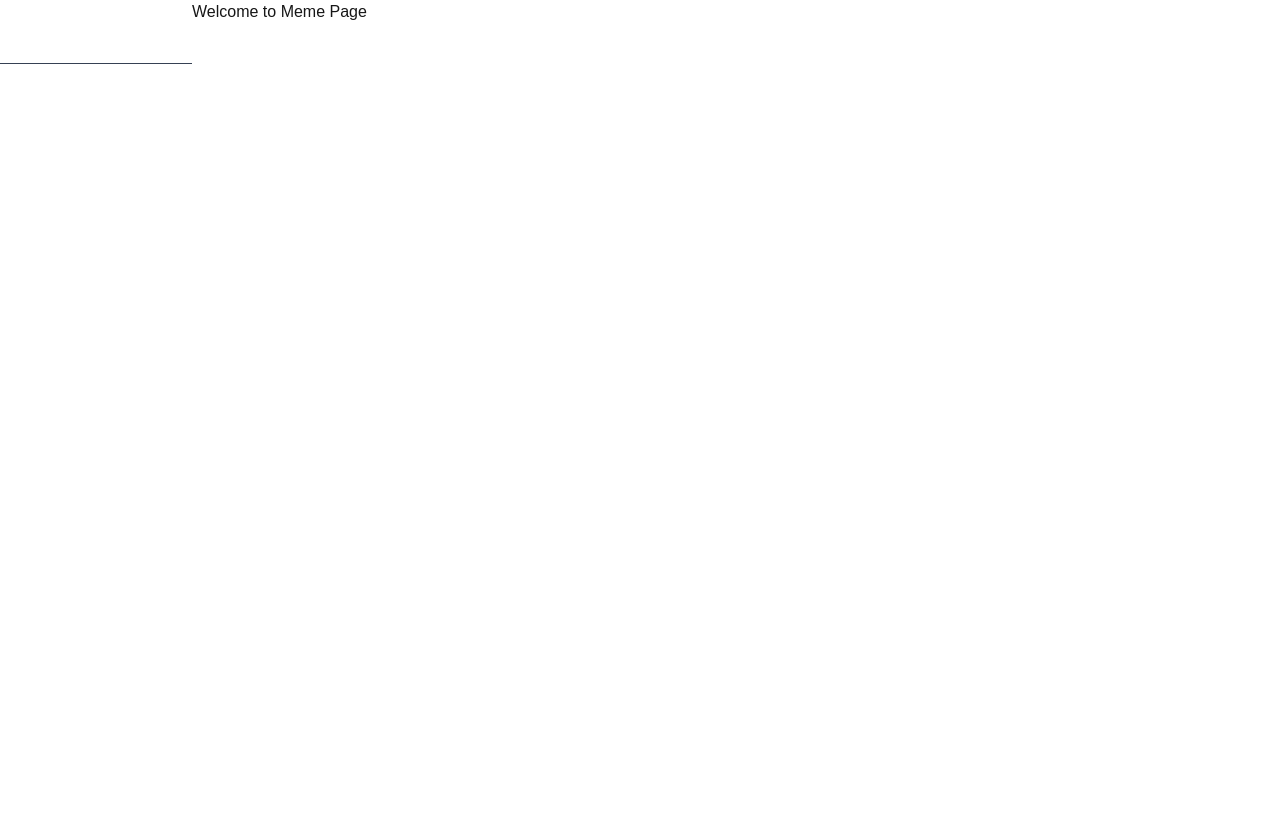
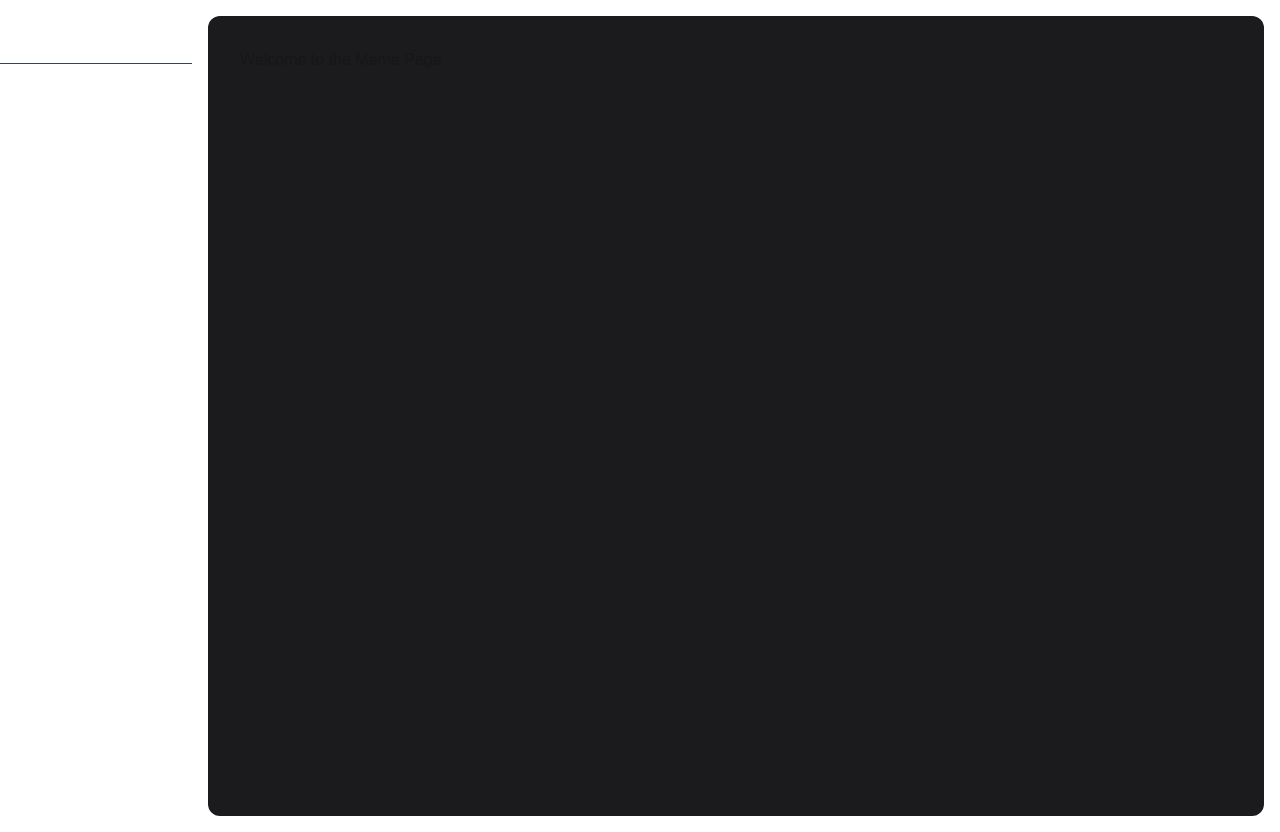
Before and after one commit to Diptech-hub/bhannk, a Next.js app: page /meme in a window 1280 px wide. Before the commit the page ends 800 px from the top, so only its background shows below. Built offline with nearby package versions, Linux system fonts and the light colour scheme.

Commit message:
sidebar fixed, pages update

```diff
--- a/src/app/_components/sidebar.tsx
+++ b/src/app/_components/sidebar.tsx
@@ -1,7 +1,7 @@
 "use client";
 
 import Link from "next/link";
-import { Key, ReactNode, useState } from "react";
+import { Key, ReactNode } from "react";
 import { AiOutlineMenu, AiOutlineClose } from "react-icons/ai";
 import { LiaMoneyCheckAltSolid } from "react-icons/lia";
 import { FaBitcoin, FaCoins } from "react-icons/fa6";
@@ -13,8 +13,12 @@ interface SideMenu {
   link: string;
 }
 
-export default function SideBar() {
-  const [isCollapsed, setIsCollapsed] = useState(false);
+interface SideBarProps {
+  isCollapsed: boolean;
+  setIsCollapsed: (collapsed: boolean) => void;
+}
+export default function SideBar({ isCollapsed, setIsCollapsed }: SideBarProps) {
+  // const [isCollapsed, setIsCollapsed] = useState(false);
 
   const menus: SideMenu[] = [
     {
@@ -38,7 +42,7 @@ export default function SideBar() {
   ];
 
   return (
-    <div className={`h-screen text-white flex flex-col ${isCollapsed ? "w-16" : "w-48"} transition-all duration-300`}>
+    <div className={`fixed top-0 left-0 h-screen text-white flex flex-col ${isCollapsed ? "w-16" : "w-48"} transition-all duration-300`}>
       <div className="flex items-center justify-between h-16 border-b border-gray-700 p-4">
         {!isCollapsed && (
           <h1 className="text-lg font-bold">
@@ -54,7 +58,7 @@ export default function SideBar() {
       <div className="flex-1 flex flex-col justify-between overflow-hidden">
         <nav className="mt-10">
           {menus.map((menu) => (
-            <Link href={menu.link} key={menu.id}>
+            <Link href={menu.link} key={menu.id} prefetch={true}>
               <div
                 className={`flex items-center py-3 px-4 rounded transition duration-300 hover:bg-[#1B1A1D] hover:text-white-400 ${
                   isCollapsed ? "justify-center" : ""}`}
--- a/src/app/crypto/page.tsx
+++ b/src/app/crypto/page.tsx
@@ -1,7 +1,8 @@
-export default function Cypto() {
+export default function Crypto() {
+
     return (
-      <div>
-        <p>Welcome to Cypto Page</p>
+      <div className="m-4 bg-[#1B1A1D] h-screen rounded-xl">
+        <p className="p-8">Welcome to the Crypto Page </p>
       </div>
     );
   }
--- a/src/app/layout.tsx
+++ b/src/app/layout.tsx
@@ -1,22 +1,31 @@
-import type { Metadata } from "next";
+"use client";
+
+// import type { Metadata } from "next";
 import "./globals.css";
 import SideBar from "../app/_components/sidebar";
+import { useState } from "react";
 
-export const metadata: Metadata = {
-  title: "Bhannk",
-  description: "Stock market at its finest",
-};
+// export const metadata: Metadata = {
+//   title: "Bhannk",
+//   description: "Stock market at its finest",
+// };
 
-export default function RootLayout({
-  children,
-}: Readonly<{
-  children: React.ReactNode;
-}>) {
+
+export default function RootLayout({ children }: { children: React.ReactNode }) {
+  const [isCollapsed, setIsCollapsed] = useState(false);
+
   return (
     <html lang="en">
       <body className="flex">
-        <SideBar />
-        <div className="flex-grow ">{children}</div>
+        <SideBar isCollapsed={isCollapsed} setIsCollapsed={setIsCollapsed} />
+
+        <div
+          className={`flex-grow min-h-screen transition-all duration-300 ${
+            isCollapsed ? "pl-16" : "pl-48"
+          }`}
+        >
+          {children}
+        </div>
       </body>
     </html>
   );
--- a/src/app/meme/page.tsx
+++ b/src/app/meme/page.tsx
@@ -1,7 +1,8 @@
 export default function Meme() {
+
     return (
-      <div>
-        <p>Welcome to Meme Page</p>
+      <div className="m-4 bg-[#1B1A1D] h-screen rounded-xl">
+        <p className="p-8">Welcome to the Meme Page </p>
       </div>
     );
   }
--- a/src/app/stock/page.tsx
+++ b/src/app/stock/page.tsx
@@ -1,7 +1,8 @@
 export default function Stock() {
-    return (
-      <div>
-        <p>Welcome to Stock Page</p>
-      </div>
-    );
-  }
+
+  return (
+    <div className="m-4 bg-[#1B1A1D] h-screen rounded-xl">
+      <p className="p-8">Welcome to the Stock Page </p>
+    </div>
+  );
+}
```
